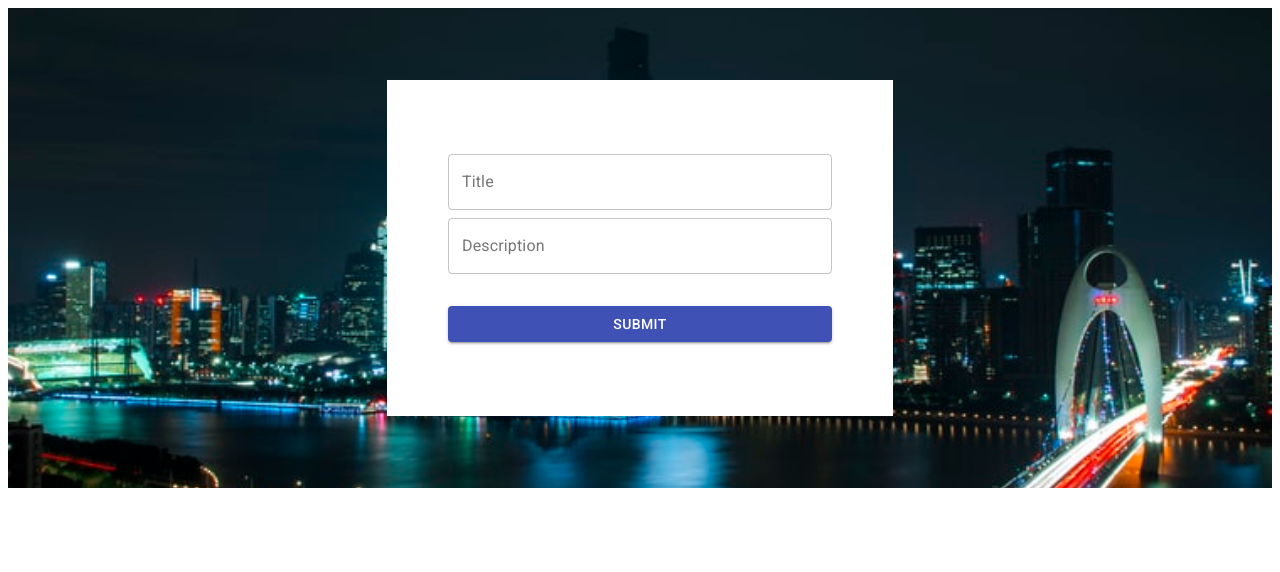
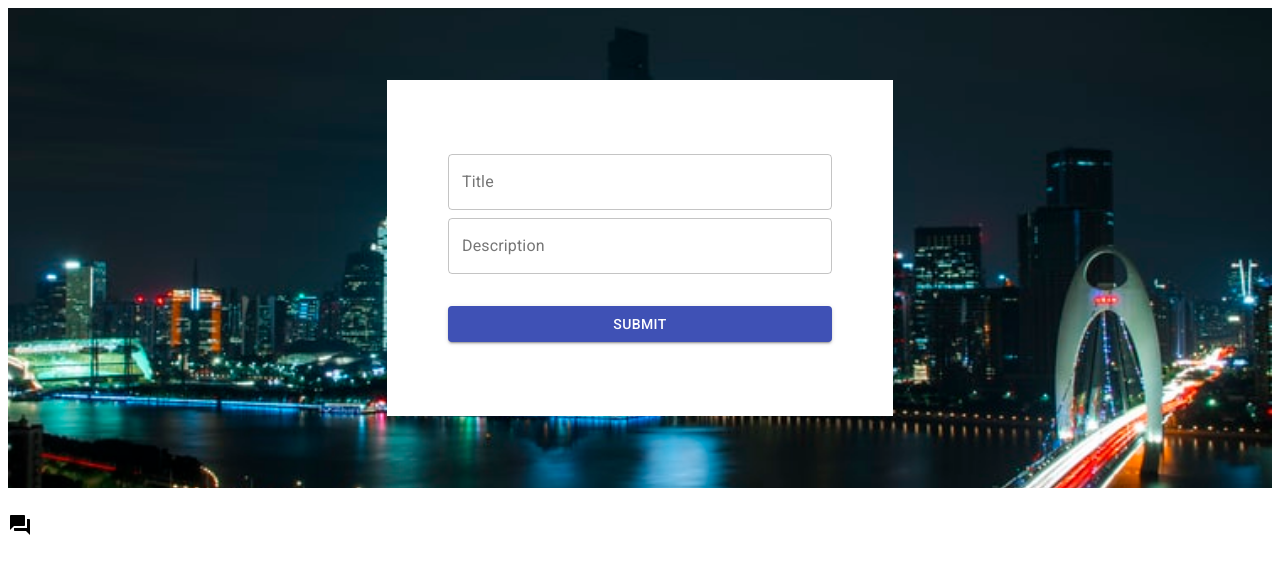
Before and after one commit to Sonu-kumar-web/UI_Assignment-Syook-, a React (Create React App) app: page / in a window 1280 px wide. Shown: the top 572 px of the page. Built offline with nearby package versions, Linux system fonts and the light colour scheme.

Commit message:
Added backgroud Image

```diff
--- a/package.json
+++ b/package.json
@@ -4,6 +4,7 @@
   "private": true,
   "dependencies": {
     "@material-ui/core": "^4.11.3",
+    "@material-ui/icons": "^4.11.2",
     "@testing-library/jest-dom": "^5.11.9",
     "@testing-library/react": "^11.2.5",
     "@testing-library/user-event": "^12.8.3",
--- a/src/assets/app.css
+++ b/src/assets/app.css
@@ -5,6 +5,7 @@
     display: flex;
     justify-content: center;
     align-items: center;
+    margin-bottom: 2%;
 }
 
 .form{
--- a/src/components/Card.js
+++ b/src/components/Card.js
@@ -0,0 +1,13 @@
+import React from 'react';
+
+import QuestionAnswerIcon from '@material-ui/icons/QuestionAnswer';
+
+class Card extends React.Component{
+    render(){
+        return (<div>
+            <QuestionAnswerIcon/>
+        </div>)
+    }
+}
+
+export default Card;
--- a/src/components/Form.js
+++ b/src/components/Form.js
@@ -3,11 +3,14 @@ import React from 'react';
 import TextField from '@material-ui/core/TextField';
 import Button from '@material-ui/core/Button';
 
+import Card from './Card';
+
 // import Image from '../assets/background.jpeg';
 
 class Form extends React.Component{
     render(){
-        return (<div className="image">
+        return (<div>
+            <div className="image">
                 <div className="form">
                     <form >
                     <div style={{marginBottom:"2%"}}>
@@ -21,6 +24,8 @@ class Form extends React.Component{
                     </Button>
                     </form>
                 </div>
+        </div>
+            <Card />
         </div>)
     }
 }
```
Also changed, not shown: 1 other file (tests, documents, lock files or other folders).
